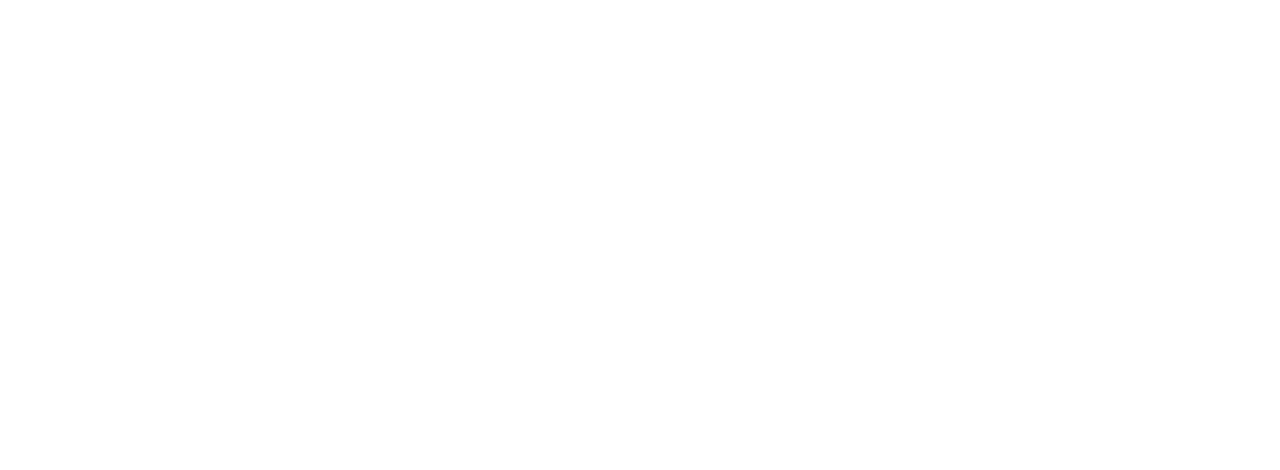
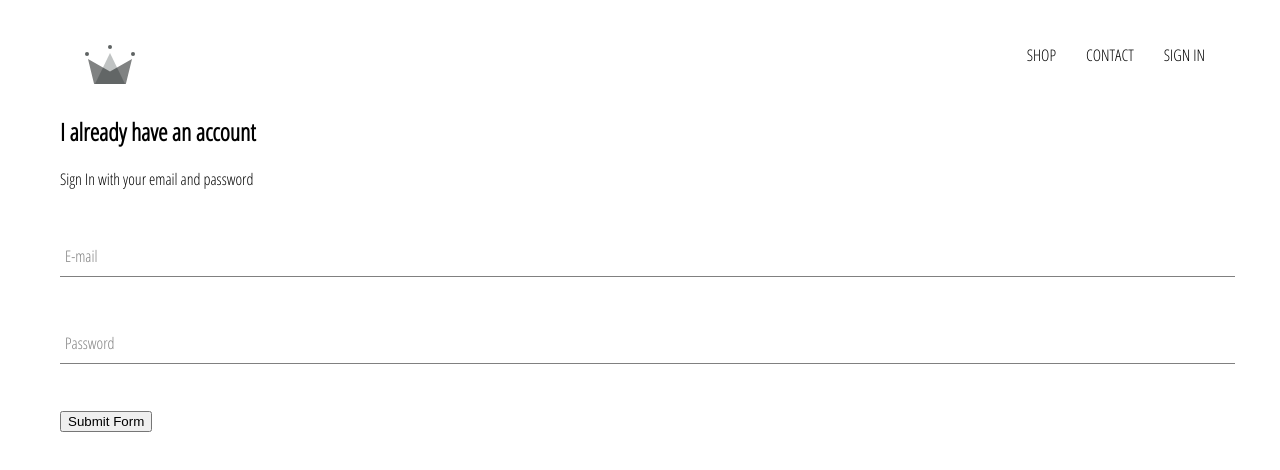
Before and after one commit to PauloFurtunatoAlexandre/crwn-clothing, a React (Create React App) app: page /signin in a window 1280 px wide. Shown: the top 470 px of the page. Built offline with nearby package versions, Linux system fonts and the light colour scheme.

Commit message:
added label value and fixed the form

```diff
--- a/src/App.css
+++ b/src/App.css
@@ -2,3 +2,8 @@
   font-family: "Open Sans Condensed";
   padding: 20px 60px;
 }
+
+a {
+  text-decoration: none;
+  color: black;
+}
--- a/src/App.js
+++ b/src/App.js
@@ -1,16 +1,20 @@
 import React from "react";
 import { Switch, Route } from "react-router-dom";
-import HomePage from "./components/homepage/Homepage.component";
+import HomePage from "./components/Homepage/Homepage.component";
 import ShopPage from "./components/ShopPage/ShopPage.component";
+import Header from "./components/Header/Header.component";
+import SignInAndSignUpPage from "./components/sign-in-and-sign-up-page/Sign-in-and-sign-up-page.component";
 
 import "./App.css";
 
 function App() {
   return (
     <div className="App">
+      <Header />
       <Switch>
         <Route exact path="/" component={HomePage} />
         <Route exact path="/shop" component={ShopPage} />
+        <Route exact path="/signin" component={SignInAndSignUpPage} />
       </Switch>
     </div>
   );
--- /dev/null
+++ b/src/components/Header/Header.component.jsx
@@ -0,0 +1,23 @@
+import React from "react";
+import { Link } from "react-router-dom";
+
+import { ReactComponent as Logo } from "../../assets/logo.svg";
+
+import "./Header.styles.scss";
+
+const Header = () => {
+  return (
+    <div className="header">
+      <Link className="logo-container" to="/">
+        <Logo className="logo" />
+      </Link>
+      <div className="options">
+        <Link to="/shop" className="option">SHOP</Link>
+        <Link to="/contact" className="option">CONTACT</Link>
+        <Link to="/signin" className="option">SIGN IN</Link>
+      </div>
+    </div>
+  );
+};
+
+export default Header;
--- /dev/null
+++ b/src/components/Header/Header.styles.scss
@@ -0,0 +1,25 @@
+.header {
+  height: 70px;
+  width: 100%;
+  display: flex;
+  justify-content: space-between;
+  margin-bottom: 25px;
+
+  .logo-container {
+    height: 100%;
+    width: 70px;
+    padding: 25px;
+  }
+
+  .options {
+    width: 50%;
+    height: 100%;
+    display: flex;
+    align-items: center;
+    justify-content: flex-end;
+
+    .option {
+      padding: 10px 15px;
+    }
+  }
+}
--- a/src/components/directory/Directory.component.jsx
+++ b/src/components/directory/Directory.component.jsx
@@ -1,5 +1,5 @@
 import React from "react";
-import MenuItem from "../menu-item/MenuItem.component";
+import MenuItem from "../Menu-item/MenuItem.component";
 
 import "./Directory.styles.scss";
 
--- /dev/null
+++ b/src/components/form-input/Form-imput.component.jsx
@@ -0,0 +1,22 @@
+import React from "react";
+
+import "./Form-imput.styles.scss";
+
+const FormInput = ({ handleChange, label, ...otherProps }) => {
+  return (
+    <div className="group">
+      <input className="form-input" onChange={handleChange} {...otherProps} />
+      {label ? (
+        <label
+          className={`${
+            otherProps.value.length ? "shrink" : ""
+          } form-input-label`}
+        >
+          {label}
+        </label>
+      ) : null}
+    </div>
+  );
+};
+
+export default FormInput;
--- /dev/null
+++ b/src/components/form-input/Form-imput.styles.scss
@@ -0,0 +1,54 @@
+$sub-color: grey;
+$main-color: black;
+
+@mixin shrinkLabel {
+  top: -14px;
+  font-size: 12px;
+  color: $main-color;
+}
+
+.group {
+  position: relative;
+  margin: 45px 0;
+
+  .form-input {
+    background: none;
+    background-color: white;
+    color: $sub-color;
+    font-size: 18px;
+    padding: 10px 10px 10px 5px;
+    display: block;
+    width: 100%;
+    border: none;
+    border-radius: 0;
+    border-bottom: 1px solid $sub-color;
+    margin: 25px 0;
+
+    &:focus {
+      outline: none;
+    }
+
+    &:focus ~ .form-input-label {
+      @include shrinkLabel();
+    }
+  }
+
+  input[type="password"] {
+    letter-spacing: 0.3em;
+  }
+
+  .form-input-label {
+    color: $sub-color;
+    font-size: 16px;
+    font-weight: normal;
+    position: absolute;
+    pointer-events: none;
+    left: 5px;
+    top: 10px;
+    transition: 300ms ease all;
+
+    &.shrink {
+      @include shrinkLabel();
+    }
+  }
+}
--- /dev/null
+++ b/src/components/sign-in-and-sign-up-page/Sign-in-and-sign-up-page.component.jsx
@@ -0,0 +1,15 @@
+import React from "react";
+
+import "./sign-in-and-sign-up.styles.scss";
+
+import SignIn from "../sign-in/Sign-in.component";
+
+const SignInAndSignUpPage = () => {
+  return (
+    <div className="sign-in-and-sig-up">
+      <SignIn />
+    </div>
+  );
+};
+
+export default SignInAndSignUpPage;
--- /dev/null
+++ b/src/components/sign-in/Sign-in.component.jsx
@@ -0,0 +1,61 @@
+import React from "react";
+
+import FormInput from "../form-input/Form-imput.component";
+
+import "./Sign-in.styles.scss";
+
+class SignIn extends React.Component {
+  constructor() {
+    super();
+
+    this.state = {
+      email: "",
+      password: "",
+    };
+  }
+
+  handleSubmit = (event) => {
+    event.preventDefault();
+
+    this.setState({ email: "", password: "" });
+  };
+
+  handleChange = (event) => {
+    const { name, value } = event.target;
+
+    this.setState({ [name]: value });
+  };
+
+  render() {
+    return (
+      <div className="sign-in">
+        <h2>I already have an account</h2>
+        <span>Sign In with your email and password</span>
+
+        <form onSubmit={this.handleSubmit}>
+          <FormInput
+            type="email"
+            name="email"
+            label="E-mail"
+            value={this.state.email}
+            handleChange={this.handleChange}
+            required
+          />
+
+          <FormInput
+            type="password"
+            name="password"
+            label="Password"
+            value={this.state.password}
+            handleChange={this.handleChange}
+            required
+          />
+
+          <input type="submit" value="Submit Form" />
+        </form>
+      </div>
+    );
+  }
+}
+
+export default SignIn;
```
Also changed, not shown: src/assets/logo.svg (added), src/components/sign-in-and-sign-up-page/sign-in-and-sign-up.styles.scss (added), src/components/sign-in/Sign-in.styles.scss (added).
